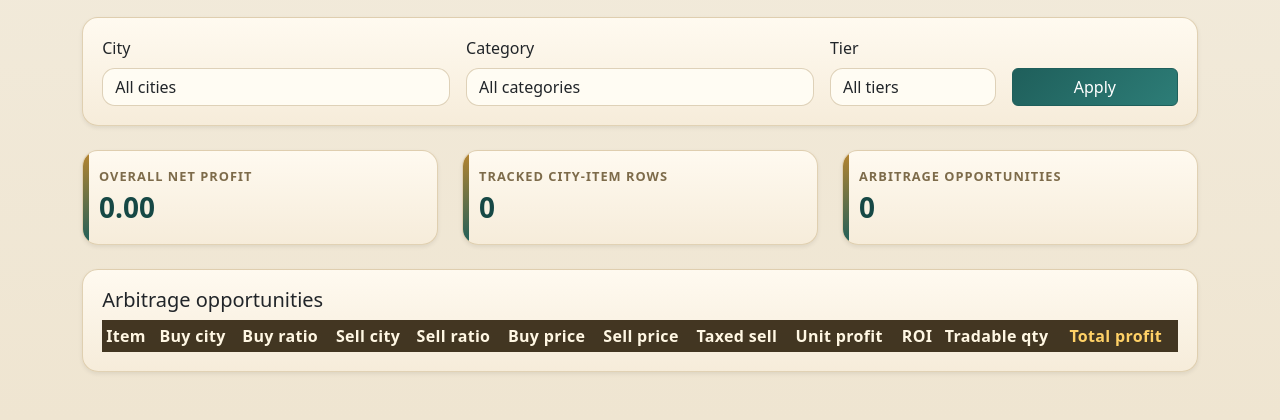
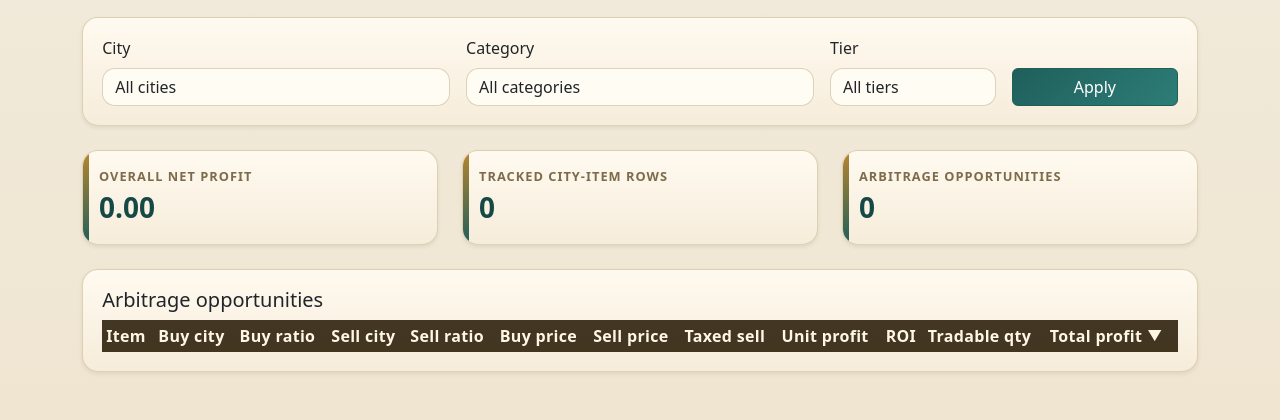
Before and after one commit to ghostdragozn/AlbionMarket, a FastAPI app: page /reports in a window 1280 px wide. Shown: the part 492-912 px from the top of the page. Run offline with FastAPI, Linux system fonts and the light colour scheme; data comes from the database, SQL or seed files in the repository; data that the repository does not hold is empty.

Commit message:
update location of resource

```diff
--- a/app/static/css/marketplace.css
+++ b/app/static/css/marketplace.css
@@ -339,10 +339,18 @@ body.market-body {
     color: #ffe3a6;
 }
 
-.sort-link.active {
-    color: #ffd166;
+.sort-arrow {
+    font-size: 0.9em;
+    line-height: 1;
 }
 
+.ratio-none .ratio-dot {
+    background: #b9a98d;
+}
+
+.ratio-none {
+    color: var(--market-muted);
+}
 .ratio-indicator {
     display: inline-flex;
     align-items: center;
--- a/app/templates/reports/index.html
+++ b/app/templates/reports/index.html
@@ -81,18 +81,18 @@
             <table class="table table-striped table-sm align-middle market-table">
                 <thead>
                 <tr>
-                    <th><a class="sort-link {% if arbitrage_sort_by == 'item_code' %}active{% endif %}" href="{{ build_sort_url('item_code') }}">Item</a></th>
-                    <th><a class="sort-link {% if arbitrage_sort_by == 'source_city' %}active{% endif %}" href="{{ build_sort_url('source_city') }}">Buy city</a></th>
-                    <th>Buy ratio</th>
-                    <th><a class="sort-link {% if arbitrage_sort_by == 'destination_city' %}active{% endif %}" href="{{ build_sort_url('destination_city') }}">Sell city</a></th>
-                    <th>Sell ratio</th>
-                    <th><a class="sort-link {% if arbitrage_sort_by == 'buy_price' %}active{% endif %}" href="{{ build_sort_url('buy_price') }}">Buy price</a></th>
-                    <th><a class="sort-link {% if arbitrage_sort_by == 'sell_price' %}active{% endif %}" href="{{ build_sort_url('sell_price') }}">Sell price</a></th>
-                    <th><a class="sort-link {% if arbitrage_sort_by == 'net_sell_price' %}active{% endif %}" href="{{ build_sort_url('net_sell_price') }}">Taxed sell</a></th>
-                    <th><a class="sort-link {% if arbitrage_sort_by == 'per_unit_profit' %}active{% endif %}" href="{{ build_sort_url('per_unit_profit') }}">Unit profit</a></th>
-                    <th><a class="sort-link {% if arbitrage_sort_by == 'roi_percent' %}active{% endif %}" href="{{ build_sort_url('roi_percent') }}">ROI</a></th>
-                    <th><a class="sort-link {% if arbitrage_sort_by == 'tradable_quantity' %}active{% endif %}" href="{{ build_sort_url('tradable_quantity') }}">Tradable qty</a></th>
-                    <th><a class="sort-link {% if arbitrage_sort_by == 'total_profit' %}active{% endif %}" href="{{ build_sort_url('total_profit') }}">Total profit</a></th>
+                    <th><a class="sort-link {% if arbitrage_sort_by == 'item_code' %}active{% endif %}" href="{{ build_sort_url('item_code') }}">Item{% if arbitrage_sort_by == 'item_code' %} <span class="sort-arrow">{{ '▲' if arbitrage_sort_order == 'asc' else '▼' }}</span>{% endif %}</a></th>
+                    <th><a class="sort-link {% if arbitrage_sort_by == 'source_city' %}active{% endif %}" href="{{ build_sort_url('source_city') }}">Buy city{% if arbitrage_sort_by == 'source_city' %} <span class="sort-arrow">{{ '▲' if arbitrage_sort_order == 'asc' else '▼' }}</span>{% endif %}</a></th>
+                    <th><a class="sort-link {% if arbitrage_sort_by == 'source_ratio' %}active{% endif %}" href="{{ build_sort_url('source_ratio') }}">Buy ratio{% if arbitrage_sort_by == 'source_ratio' %} <span class="sort-arrow">{{ '▲' if arbitrage_sort_order == 'asc' else '▼' }}</span>{% endif %}</a></th>
+                    <th><a class="sort-link {% if arbitrage_sort_by == 'destination_city' %}active{% endif %}" href="{{ build_sort_url('destination_city') }}">Sell city{% if arbitrage_sort_by == 'destination_city' %} <span class="sort-arrow">{{ '▲' if arbitrage_sort_order == 'asc' else '▼' }}</span>{% endif %}</a></th>
+                    <th><a class="sort-link {% if arbitrage_sort_by == 'destination_ratio' %}active{% endif %}" href="{{ build_sort_url('destination_ratio') }}">Sell ratio{% if arbitrage_sort_by == 'destination_ratio' %} <span class="sort-arrow">{{ '▲' if arbitrage_sort_order == 'asc' else '▼' }}</span>{% endif %}</a></th>
+                    <th><a class="sort-link {% if arbitrage_sort_by == 'buy_price' %}active{% endif %}" href="{{ build_sort_url('buy_price') }}">Buy price{% if arbitrage_sort_by == 'buy_price' %} <span class="sort-arrow">{{ '▲' if arbitrage_sort_order == 'asc' else '▼' }}</span>{% endif %}</a></th>
+                    <th><a class="sort-link {% if arbitrage_sort_by == 'sell_price' %}active{% endif %}" href="{{ build_sort_url('sell_price') }}">Sell price{% if arbitrage_sort_by == 'sell_price' %} <span class="sort-arrow">{{ '▲' if arbitrage_sort_order == 'asc' else '▼' }}</span>{% endif %}</a></th>
+                    <th><a class="sort-link {% if arbitrage_sort_by == 'net_sell_price' %}active{% endif %}" href="{{ build_sort_url('net_sell_price') }}">Taxed sell{% if arbitrage_sort_by == 'net_sell_price' %} <span class="sort-arrow">{{ '▲' if arbitrage_sort_order == 'asc' else '▼' }}</span>{% endif %}</a></th>
+                    <th><a class="sort-link {% if arbitrage_sort_by == 'per_unit_profit' %}active{% endif %}" href="{{ build_sort_url('per_unit_profit') }}">Unit profit{% if arbitrage_sort_by == 'per_unit_profit' %} <span class="sort-arrow">{{ '▲' if arbitrage_sort_order == 'asc' else '▼' }}</span>{% endif %}</a></th>
+                    <th><a class="sort-link {% if arbitrage_sort_by == 'roi_percent' %}active{% endif %}" href="{{ build_sort_url('roi_percent') }}">ROI{% if arbitrage_sort_by == 'roi_percent' %} <span class="sort-arrow">{{ '▲' if arbitrage_sort_order == 'asc' else '▼' }}</span>{% endif %}</a></th>
+                    <th><a class="sort-link {% if arbitrage_sort_by == 'tradable_quantity' %}active{% endif %}" href="{{ build_sort_url('tradable_quantity') }}">Tradable qty{% if arbitrage_sort_by == 'tradable_quantity' %} <span class="sort-arrow">{{ '▲' if arbitrage_sort_order == 'asc' else '▼' }}</span>{% endif %}</a></th>
+                    <th><a class="sort-link {% if arbitrage_sort_by == 'total_profit' %}active{% endif %}" href="{{ build_sort_url('total_profit') }}">Total profit{% if arbitrage_sort_by == 'total_profit' %} <span class="sort-arrow">{{ '▲' if arbitrage_sort_order == 'asc' else '▼' }}</span>{% endif %}</a></th>
                 </tr>
                 </thead>
                 <tbody>
@@ -101,13 +101,13 @@
                     <td>{{ row.item_code }}</td>
                     <td>{{ row.source_city }}</td>
                     <td>
-                        <span class="ratio-indicator ratio-{{ row.source_ratio|lower|replace(' ', '-') }}">
+                        <span class="ratio-indicator {% if row.source_ratio %}ratio-{{ row.source_ratio|lower|replace(' ', '-') }}{% else %}ratio-none{% endif %}">
                             <span class="ratio-dot"></span>{{ row.source_ratio if row.source_ratio else '—' }}
                         </span>
                     </td>
                     <td>{{ row.destination_city }}</td>
                     <td>
-                        <span class="ratio-indicator ratio-{{ row.destination_ratio|lower|replace(' ', '-') }}">
+                        <span class="ratio-indicator {% if row.destination_ratio %}ratio-{{ row.destination_ratio|lower|replace(' ', '-') }}{% else %}ratio-none{% endif %}">
                             <span class="ratio-dot"></span>{{ row.destination_ratio if row.destination_ratio else '—' }}
                         </span>
                     </td>
```
Also changed, not shown: tests/test_market_service.py (+3 -2 lines).
